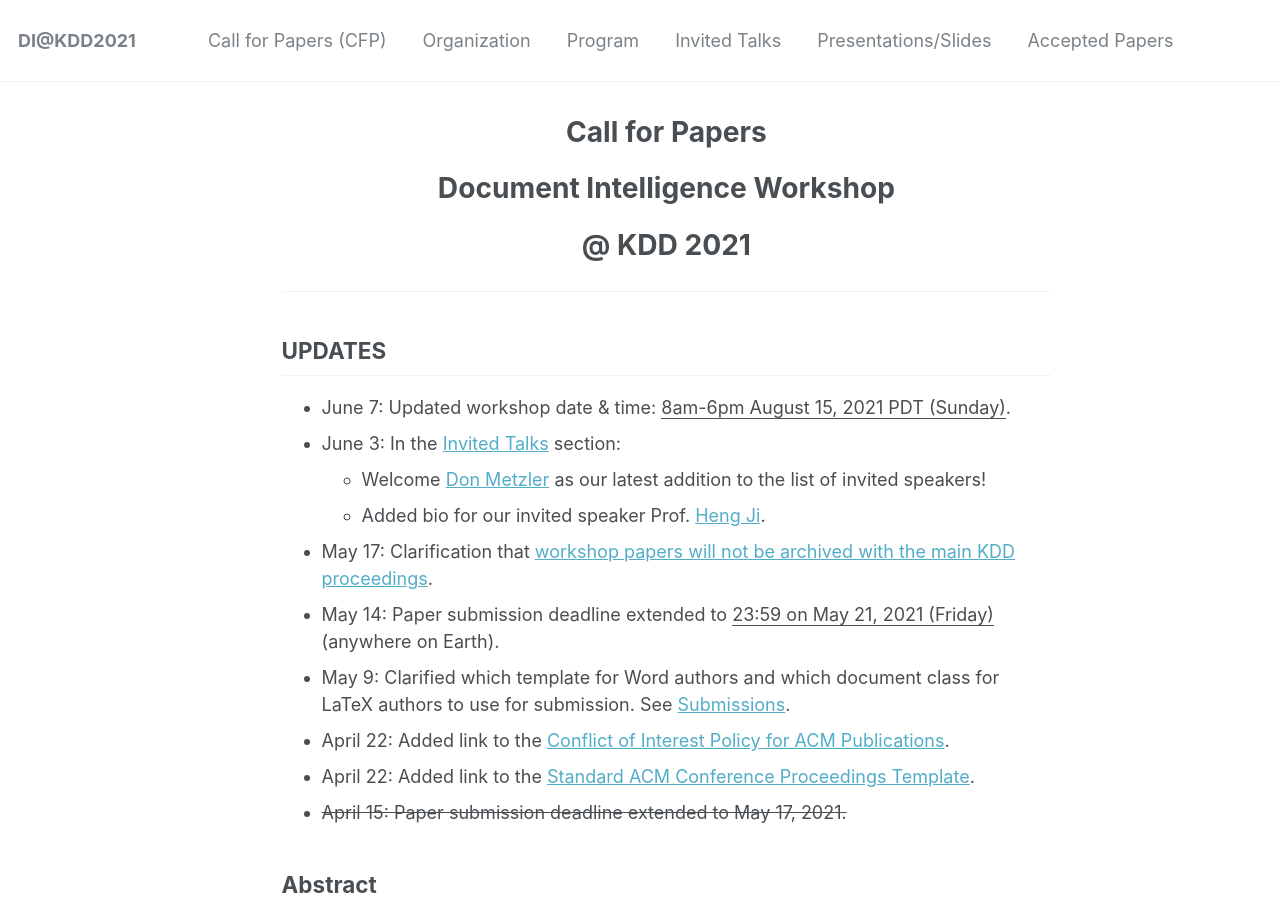
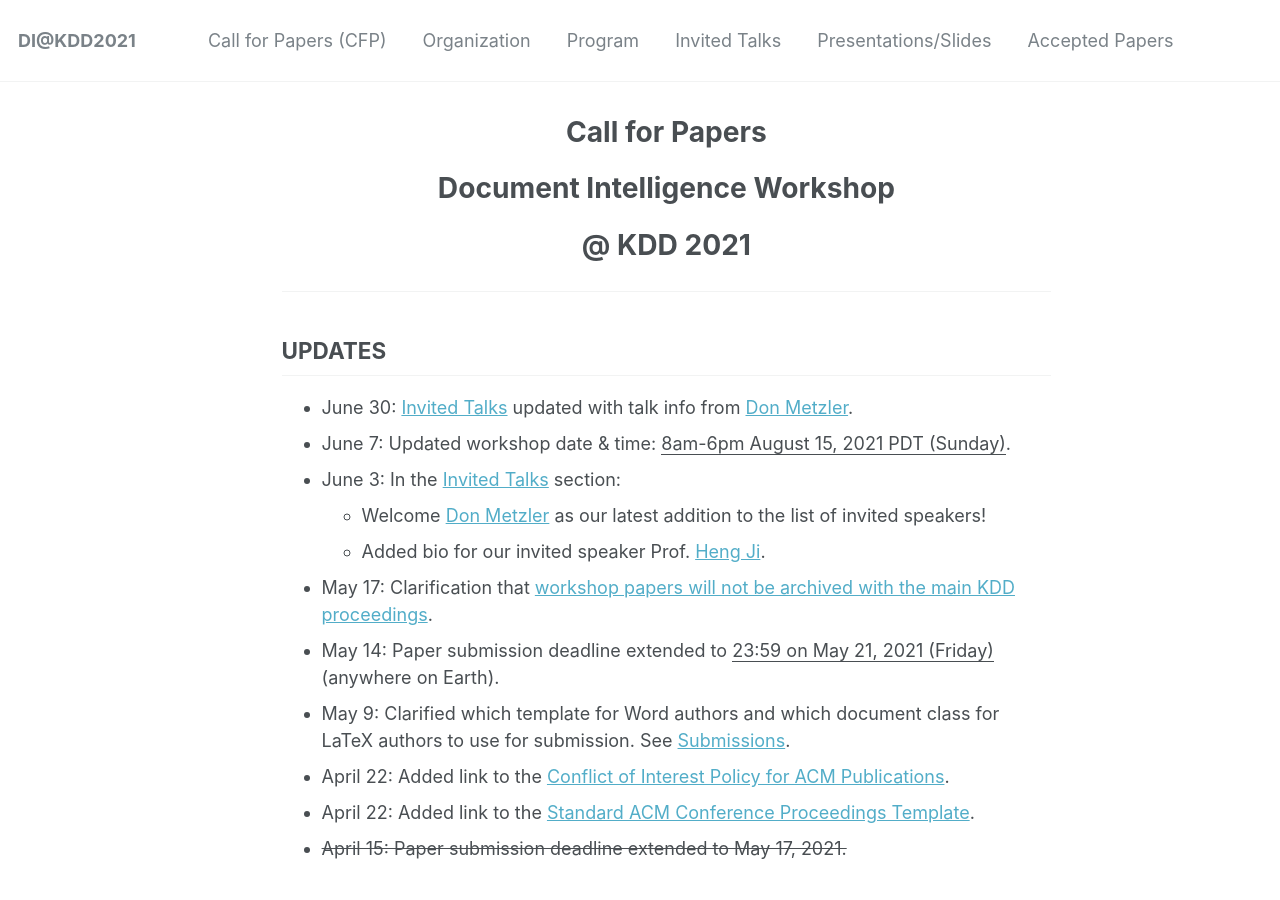
Before and after one commit to document-intelligence/DI-2022, a Jekyll site: the page built from _pages/cfp.md, in a window 1280 px wide and 900 px high. Built offline with Jekyll 4.4.1, drawn with Linux system fonts in a browser that asks for light colours.

Commit message:
Update cfp.md

```diff
--- a/_pages/cfp.md
+++ b/_pages/cfp.md
@@ -13,6 +13,7 @@ redirect_from:
 
 ## UPDATES
 
+- June 30: [Invited Talks](https://document-intelligence.github.io/DI-2021/talks/) updated with talk info from [Don Metzler](https://research.google/people/DonaldMetzler/).
 - June 7: Updated workshop date & time: <ins>8am-6pm August 15, 2021 PDT (Sunday)</ins>.
 - June 3: In the [Invited Talks](https://document-intelligence.github.io/DI-2021/talks/) section:
   - Welcome [Don Metzler](https://research.google/people/DonaldMetzler/) as our latest addition to the list of invited speakers!
```
